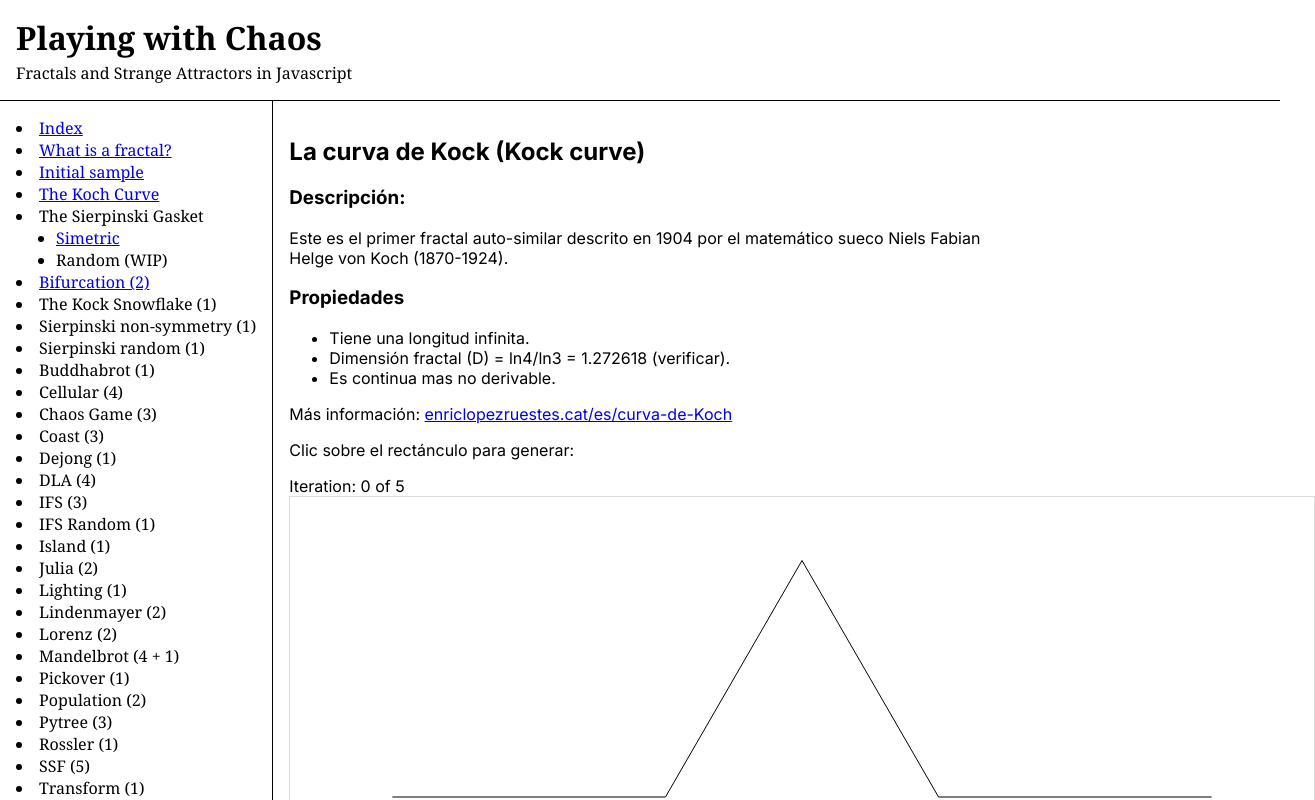
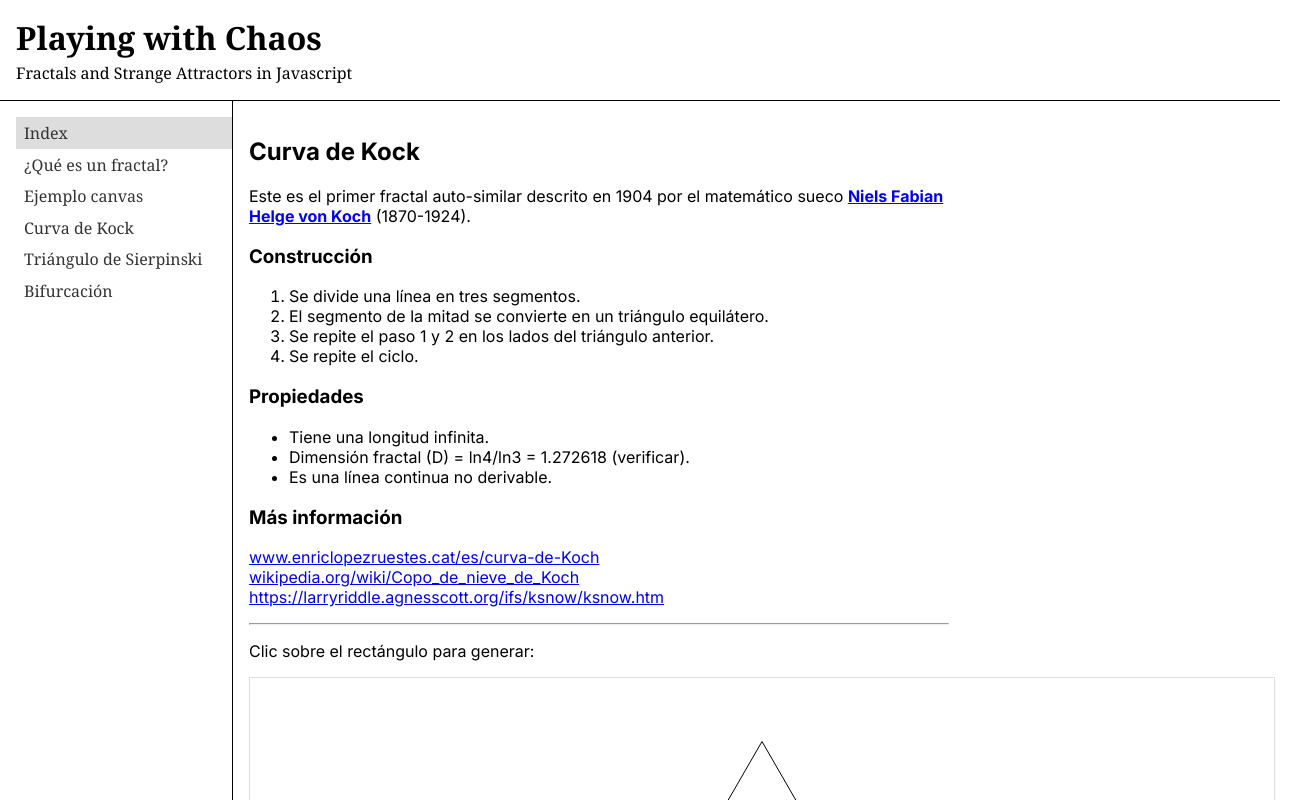
Before and after one commit to Aimanizales/playing-with-chaos, a Next.js app: page /kock in a window 1280 px wide. Shown: the top 800 px of the page, 1315 px wide, since content can reach past the window. Built offline with nearby package versions, Linux system fonts and the light colour scheme.

Commit message:
Kock: Refactored functions and hooks | MainNav+css: improvements

```diff
--- a/src/components/Navbar/index.tsx
+++ b/src/components/Navbar/index.tsx
@@ -1,61 +1,31 @@
 import Link from 'next/link';
 
+import { menuItems } from './menuItems';
+import { useState } from 'react';
+
 export const Navbar = () => {
+  const [currentItem, setCurrentItem] = useState(0);
+
+  function handleClick(index) {
+    setCurrentItem(index);
+  }
   return (
     <nav>
-      <li>
-        <Link href="/">Index</Link>
-      </li>
-      <li>
-        <Link href="/fractal">What is a fractal?</Link>
-      </li>
-      <li>
-        <Link href="/sample">Initial sample</Link>
-      </li>
-      <li>
-        <Link href="/kock">The Koch Curve</Link>
-      </li>
-      <li>
-        The Sierpinski Gasket
-        <ul>
-          <li>
-            <Link href="/sierpinsky">Simetric</Link>
-          </li>
-          <li>
-            Random (WIP)
-            {/* <Link href="/sierpinsky/random">
-          </Link> */}
-          </li>
-        </ul>
-      </li>
-      <li>
-        <Link href="/bifurcation">Bifurcation (2)</Link>
-      </li>
-
-      <li>The Kock Snowflake (1)</li>
-      <li>Sierpinski non-symmetry (1)</li>
-      <li>Sierpinski random (1)</li>
-      <li>Buddhabrot (1)</li>
-      <li>Cellular (4)</li>
-      <li>Chaos Game (3)</li>
-      <li>Coast (3)</li>
-      <li>Dejong (1)</li>
-      <li>DLA (4)</li>
-      <li>IFS (3)</li>
-      <li>IFS Random (1)</li>
-      <li>Island (1)</li>
-      <li>Julia (2)</li>
-      <li>Lighting (1)</li>
-      <li>Lindenmayer (2)</li>
-      <li>Lorenz (2)</li>
-      <li>Mandelbrot (4 + 1)</li>
-      <li>Pickover (1)</li>
-      <li>Population (2)</li>
-      <li>Pytree (3)</li>
-      <li>Rossler (1)</li>
-      <li>SSF (5)</li>
-      <li>Transform (1)</li>
-      <li>Tree (4)</li>
+      {menuItems.map(
+        (item, index) =>
+          item.link &&
+          item.link !== '' && (
+            <li className={currentItem === index ? 'selected' : ''} key={index}>
+              <Link
+                onClick={() => handleClick(index)}
+                href={item.link}
+                data-index={index}
+              >
+                {item.name}
+              </Link>
+            </li>
+          )
+      )}
     </nav>
   );
 };
--- /dev/null
+++ b/src/components/Navbar/menuItems.ts
@@ -0,0 +1,55 @@
+import { link } from 'fs';
+
+export const menuItems = [
+  {
+    name: 'Index',
+    link: '/',
+  },
+  {
+    name: '¿Qué es un fractal?',
+    link: '/fractal',
+  },
+  {
+    name: 'Ejemplo canvas',
+    link: '/sample',
+  },
+  {
+    name: 'Curva de Kock',
+    link: '/kock',
+  },
+  {
+    name: 'Triángulo de Sierpinski',
+    link: '/sierpinsky',
+  },
+  {
+    name: 'Bifurcación',
+    link: '/bifurcation',
+  },
+  {
+    name: 'Bifurcación',
+  },
+  { name: 'The Kock Snowflake (1)' },
+  { name: 'Sierpinski non-symmetry (1)' },
+  { name: 'Sierpinski random (1)' },
+  { name: 'Buddhabrot (1)' },
+  { name: 'Cellular (4)' },
+  { name: 'Chaos Game (3)' },
+  { name: 'Coast (3)' },
+  { name: 'Dejong (1)' },
+  { name: 'DLA (4)' },
+  { name: 'IFS (3)' },
+  { name: 'IFS Random (1)' },
+  { name: 'Island (1)' },
+  { name: 'Julia (2)' },
+  { name: 'Lighting (1)' },
+  { name: 'Lindenmayer (2)' },
+  { name: 'Lorenz (2)' },
+  { name: 'Mandelbrot (4 + 1)' },
+  { name: 'Pickover (1)' },
+  { name: 'Population (2)' },
+  { name: 'Pytree (3)' },
+  { name: 'Rossler (1)' },
+  { name: 'SSF (5)' },
+  { name: 'Transform (1)' },
+  { name: 'Tree (4)' },
+];
--- a/src/pages/kock/index.tsx
+++ b/src/pages/kock/index.tsx
@@ -1,4 +1,4 @@
-import { useCallback, useContext, useEffect, useState } from 'react';
+import { useCallback, useEffect, useState } from 'react';
 
 export default function Page() {
   const CANVAS_WIDTH = 1024;
@@ -39,7 +39,11 @@ export default function Page() {
     }
   }, [context, iteration]);
 
-  function koch(p0, p1, depth) {
+  function koch(
+    p0: { x: number; y: number },
+    p1: { x: number; y: number },
+    depth: number
+  ) {
     let dx = p1.x - p0.x,
       dy = p1.y - p0.y,
       dist = sqrt(dx * dx + dy * dy), // length of the main segment
@@ -66,6 +70,8 @@ export default function Page() {
     // console.log('kock()', depth);
     // console.log({ p0, p1, depth, dx, dy, dist, unit, angle });
     // console.log({ pa, pb, pc });
+
+    // debugger;
 
     if (depth === 0) {
       context.beginPath();
@@ -99,30 +105,62 @@ export default function Page() {
 
   return (
     <section>
-      <h2>La curva de Kock (Kock curve)</h2>
-      <h3>Descripción:</h3>
+      <h2>Curva de Kock</h2>
       <p>
         Este es el primer fractal auto-similar descrito en 1904 por el
-        matemático sueco Niels Fabian Helge von Koch (1870-1924). <br />
+        matemático sueco{' '}
+        <b>
+          <a
+            href="https://es.wikipedia.org/wiki/Helge_von_Koch"
+            target="_blank"
+          >
+            Niels Fabian Helge von Koch
+          </a>
+        </b>{' '}
+        (1870-1924). <br />
       </p>
+      <h3>Construcción</h3>
+      <ol>
+        <li>Se divide una línea en tres segmentos.</li>
+        <li>
+          El segmento de la mitad se convierte en un triángulo equilátero.
+        </li>
+        <li>Se repite el paso 1 y 2 en los lados del triángulo anterior.</li>
+        <li>Se repite el ciclo.</li>
+      </ol>
       <h3>Propiedades</h3>
       <ul>
         <li>Tiene una longitud infinita.</li>
         <li>Dimensión fractal (D) = ln4/ln3 = 1.272618 (verificar).</li>
-        <li>Es continua mas no derivable.</li>
+        <li>Es una línea continua no derivable.</li>
       </ul>
+      <h3>Más información</h3>
       <p>
-        Más información:{' '}
         <a
           href="https://www.enriclopezruestes.cat/es/curva-de-Koch/"
           target="_blank"
         >
-          enriclopezruestes.cat/es/curva-de-Koch
+          www.enriclopezruestes.cat/es/curva-de-Koch
+        </a>{' '}
+        <br />
+        <a
+          href="https://es.wikipedia.org/wiki/Copo_de_nieve_de_Koch"
+          target="_blank"
+        >
+          wikipedia.org/wiki/Copo_de_nieve_de_Koch
+        </a>{' '}
+        <br />
+        <a
+          href="https://larryriddle.agnesscott.org/ifs/ksnow/ksnow.htm"
+          target="_blank"
+        >
+          https://larryriddle.agnesscott.org/ifs/ksnow/ksnow.htm
         </a>
       </p>
-      <p>Clic sobre el rectánculo para generar:</p>
-      Iteration: {iteration} of {MAX_ITERATIONS}
+      <hr />
+      <p>Clic sobre el rectángulo para generar:</p>
       <canvas ref={canvasRef} onClick={handleClick} />
+      Iteration: {iteration} of {MAX_ITERATIONS} <br />
       <button onClick={handleReset}>reset</button>
     </section>
   );
--- a/src/styles/index.css
+++ b/src/styles/index.css
@@ -25,9 +25,22 @@ footer {
 
 nav {
   border-right: thin solid;
-  /* list-style-type: none; */
+  list-style-type: none;
   padding: 1rem;
   min-width: 200px;
+}
+
+nav li a {
+  color: #333;
+  padding: 0.3rem 0.5rem;
+  text-decoration: none;
+  display: inline-block;
+  width: 100%;
+}
+
+nav li a:hover,
+nav li.selected a {
+  background-color: #ddd;
 }
 
 .container {
```
